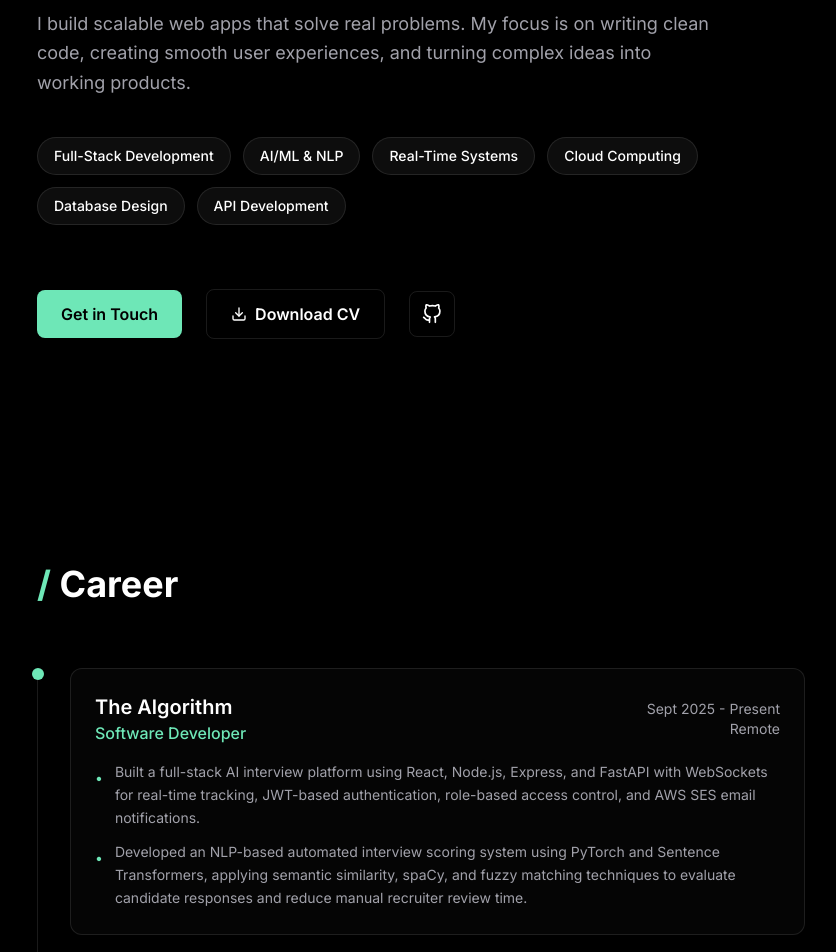
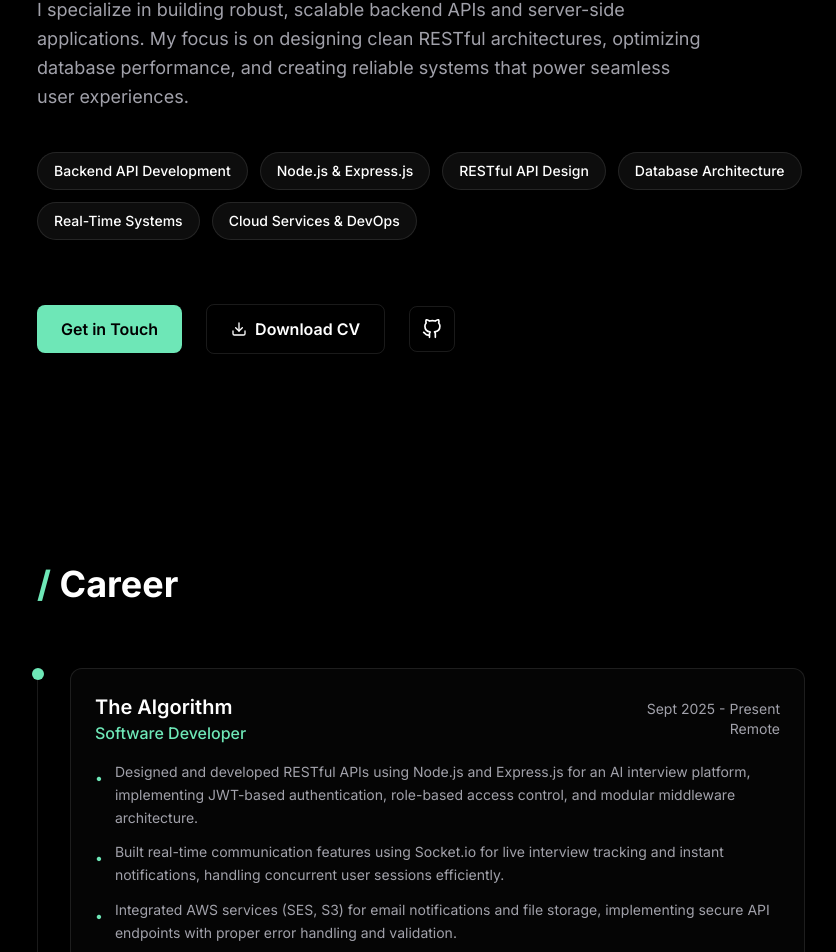
Before and after one commit to sanketpatel32/Resume, a Next.js app: page / in a window 1280 px wide. Shown: the part 364-1316 px from the top of the page, without its empty margins (107-943 px from the left). Built offline with nearby package versions, Linux system fonts and the light colour scheme.

Commit message:
fix:Updated content

```diff
--- a/src/app/page.tsx
+++ b/src/app/page.tsx
@@ -8,7 +8,7 @@ import ProjectCard from "@/components/ProjectCard";
 import ContactForm from "@/components/ContactForm";
 import SkillIcon, { CategoryIcon } from "@/components/SkillIcon";
 import { resume } from "@/data/resume";
-import { FiMail, FiPhone, FiMapPin, FiGithub, FiInstagram, FiArrowUp, FiDownload } from "react-icons/fi";
+import { FiMail, FiPhone, FiMapPin, FiGithub, FiInstagram, FiLinkedin, FiYoutube, FiGlobe, FiArrowUp, FiDownload } from "react-icons/fi";
 
 export default function Home() {
   const shouldReduceMotion = useReducedMotion();
@@ -288,6 +288,51 @@ export default function Home() {
                     <span>@sanket_patel32</span>
                   </motion.a>
                 )}
+
+                {resume.contact.linkedin && (
+                  <motion.a
+                    href={resume.contact.linkedin}
+                    target="_blank"
+                    rel="noopener noreferrer"
+                    whileHover={shouldReduceMotion ? {} : { x: 5 }}
+                    className="flex items-center gap-4 text-[var(--text-muted)] hover:text-[var(--accent)] transition-colors group"
+                  >
+                    <span className="p-3 border border-white/10 rounded-lg group-hover:border-[var(--accent)]/50 transition-colors">
+                      <FiLinkedin size={20} />
+                    </span>
+                    <span>linkedin.com/in/sanketpatel32</span>
+                  </motion.a>
+                )}
+
+                {resume.contact.youtube && (
+                  <motion.a
+                    href={resume.contact.youtube}
+                    target="_blank"
+                    rel="noopener noreferrer"
+                    whileHover={shouldReduceMotion ? {} : { x: 5 }}
+                    className="flex items-center gap-4 text-[var(--text-muted)] hover:text-[var(--accent)] transition-colors group"
+                  >
+                    <span className="p-3 border border-white/10 rounded-lg group-hover:border-[var(--accent)]/50 transition-colors">
+                      <FiYoutube size={20} />
+                    </span>
+                    <span>@camouflage32p</span>
+                  </motion.a>
+                )}
+
+                {resume.contact.website && (
+                  <motion.a
+                    href={resume.contact.website}
+                    target="_blank"
+                    rel="noopener noreferrer"
+                    whileHover={shouldReduceMotion ? {} : { x: 5 }}
+                    className="flex items-center gap-4 text-[var(--text-muted)] hover:text-[var(--accent)] transition-colors group"
+                  >
+                    <span className="p-3 border border-white/10 rounded-lg group-hover:border-[var(--accent)]/50 transition-colors">
+                      <FiGlobe size={20} />
+                    </span>
+                    <span>sanketpatel.online</span>
+                  </motion.a>
+                )}
               </div>
             </div>
 
--- a/src/data/resume.ts
+++ b/src/data/resume.ts
@@ -2,14 +2,14 @@ export const resume = {
     name: "Sanket Patel",
     title: "Full-Stack Developer",
     summary:
-        "I build scalable web apps that solve real problems. My focus is on writing clean code, creating smooth user experiences, and turning complex ideas into working products.",
+        "I specialize in building robust, scalable backend APIs and server-side applications. My focus is on designing clean RESTful architectures, optimizing database performance, and creating reliable systems that power seamless user experiences.",
     highlights: [
-        "Full-Stack Development",
-        "AI/ML & NLP",
+        "Backend API Development",
+        "Node.js & Express.js",
+        "RESTful API Design",
+        "Database Architecture",
         "Real-Time Systems",
-        "Cloud Computing",
-        "Database Design",
-        "API Development",
+        "Cloud Services & DevOps",
     ],
     career: [
         {
@@ -18,8 +18,10 @@ export const resume = {
             dates: "Sept 2025 - Present",
             location: "Remote",
             bullets: [
-                "Built a full-stack AI interview platform using React, Node.js, Express, and FastAPI with WebSockets for real-time tracking, JWT-based authentication, role-based access control, and AWS SES email notifications.",
-                "Developed an NLP-based automated interview scoring system using PyTorch and Sentence Transformers, applying semantic similarity, spaCy, and fuzzy matching techniques to evaluate candidate responses and reduce manual recruiter review time.",
+                "Designed and developed RESTful APIs using Node.js and Express.js for an AI interview platform, implementing JWT-based authentication, role-based access control, and modular middleware architecture.",
+                "Built real-time communication features using Socket.io for live interview tracking and instant notifications, handling concurrent user sessions efficiently.",
+                "Integrated AWS services (SES, S3) for email notifications and file storage, implementing secure API endpoints with proper error handling and validation.",
+                "Optimized MongoDB queries and designed efficient database schemas, improving API response times and ensuring data integrity across the platform.",
             ],
         },
         {
@@ -113,10 +115,11 @@ export const resume = {
         email: "sanpatel323@gmail.com",
         phone: "+91 9503125836",
         location: "Jamnagar, Gujarat, India",
-        linkedin: "",
+        linkedin: "https://www.linkedin.com/in/sanketpatel32/",
         github: "https://github.com/sanketpatel32",
         instagram: "https://www.instagram.com/sanket_patel32/",
-        website: "",
+        youtube: "https://www.youtube.com/@camouflage32p",
+        website: "https://www.sanketpatel.online/",
         otherLinks: [],
     },
 };
```
